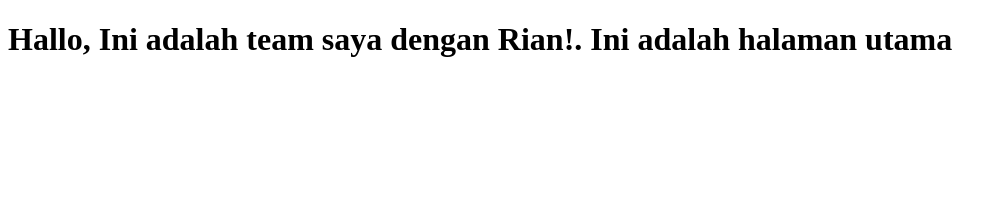
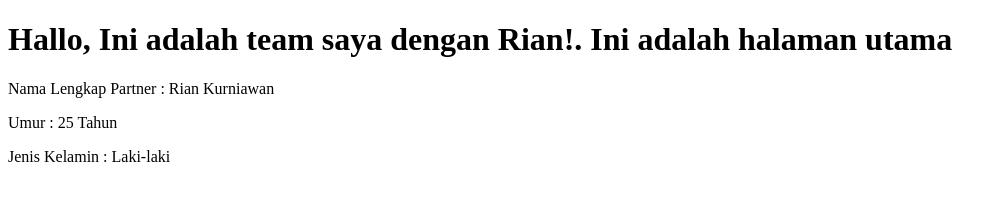
Before and after one commit to arhen/belajar-branch-git, a plain HTML site: page index.html in a window 1280 px wide. Shown: the whole page, without its empty margins (0-1007 px from the left). Drawn offline with Linux system fonts and the light colour scheme.

Commit message:
penambahan profil Rian

```diff
--- a/index.html
+++ b/index.html
@@ -8,5 +8,8 @@
 </head>
 <body>
 <h1>Hallo, Ini adalah team saya dengan Rian!. Ini adalah halaman utama</h1>
+<p>Nama Lengkap Partner : Rian Kurniawan</p>
+<p>Umur : 25 Tahun</p>
+<p>Jenis Kelamin : Laki-laki</p>
 </body>
 </html>
```
